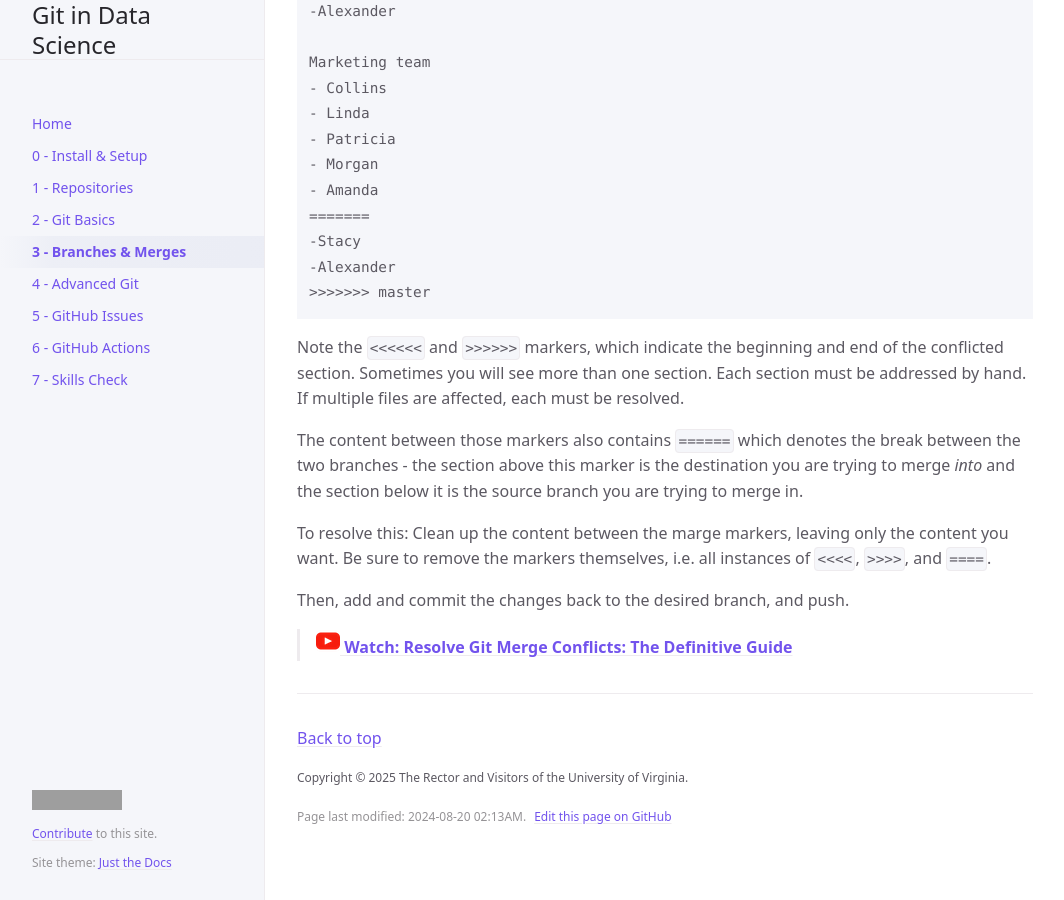
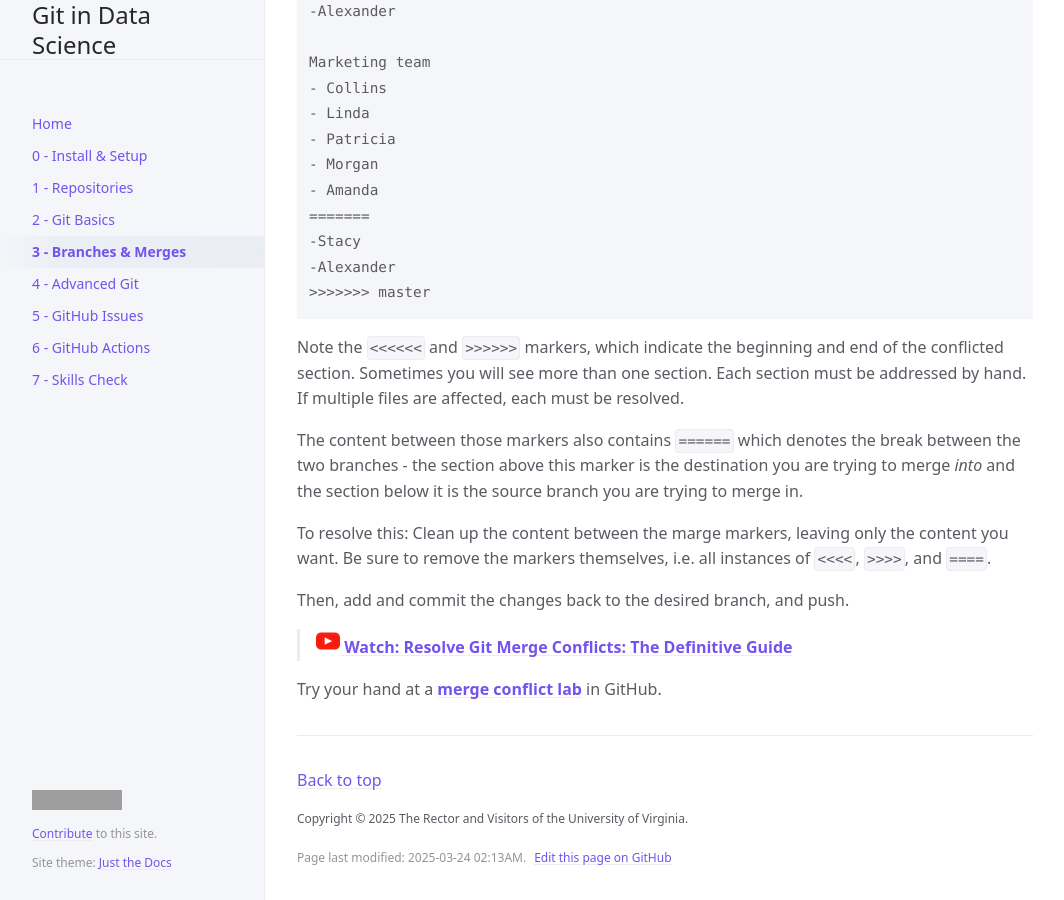
Before and after one commit to UVADS/git-basics, a Jekyll site: the page built from docs/forks-branches.md, in a window 1280 px wide and 900 px high, scrolled down 6554 px. Shown: the whole window, without its empty margins (107-1171 px from the left). Built offline with Jekyll 4.4.1, drawn with Linux system fonts in a browser that asks for light colours; cached includes are drawn as plain includes; grey boxes are pictures that could not be loaded.

Commit message:
Adding conflict lab link

```diff
--- a/docs/forks-branches.md
+++ b/docs/forks-branches.md
@@ -2,7 +2,7 @@
 layout: default
 title: 3 - Branches & Merges
 nav_order: 5
-last_modified_date: "2024-08-20 02:13AM"
+last_modified_date: "2025-03-24 02:13AM"
 ---
 
 # Branches & Merges
@@ -219,3 +219,5 @@ To resolve this: Clean up the content between the marge markers, leaving only th
 Then, add and commit the changes back to the desired branch, and push.
 
 > [**![YouTube](https://uvads.github.io/git-basics/assets/images/youtube.png) Watch: Resolve Git Merge Conflicts: The Definitive Guide**](https://www.youtube.com/watch?v=Sqsz1-o7nXk)
+
+Try your hand at a [**merge conflict lab**](https://github.com/skills/resolve-merge-conflicts) in GitHub.
```
